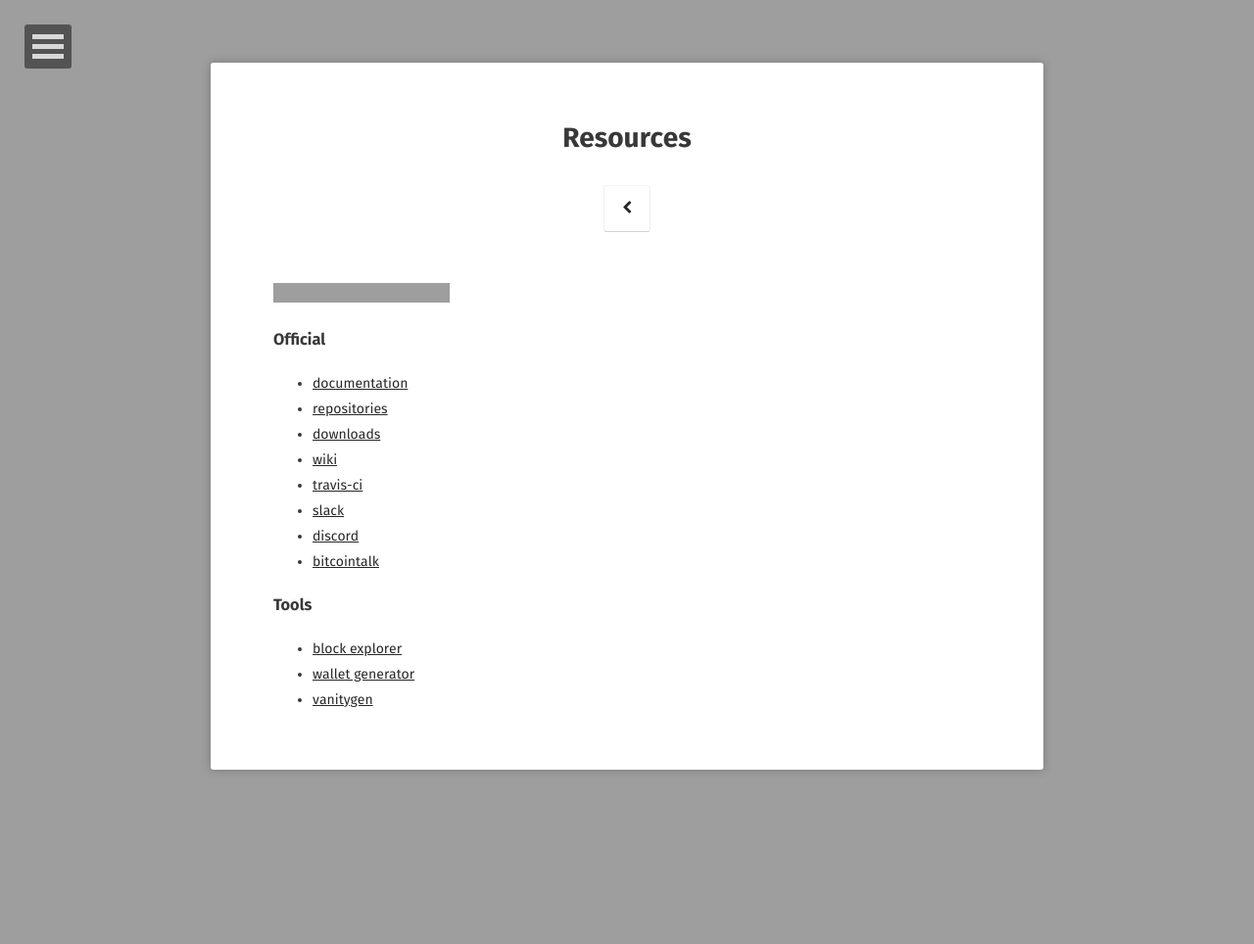
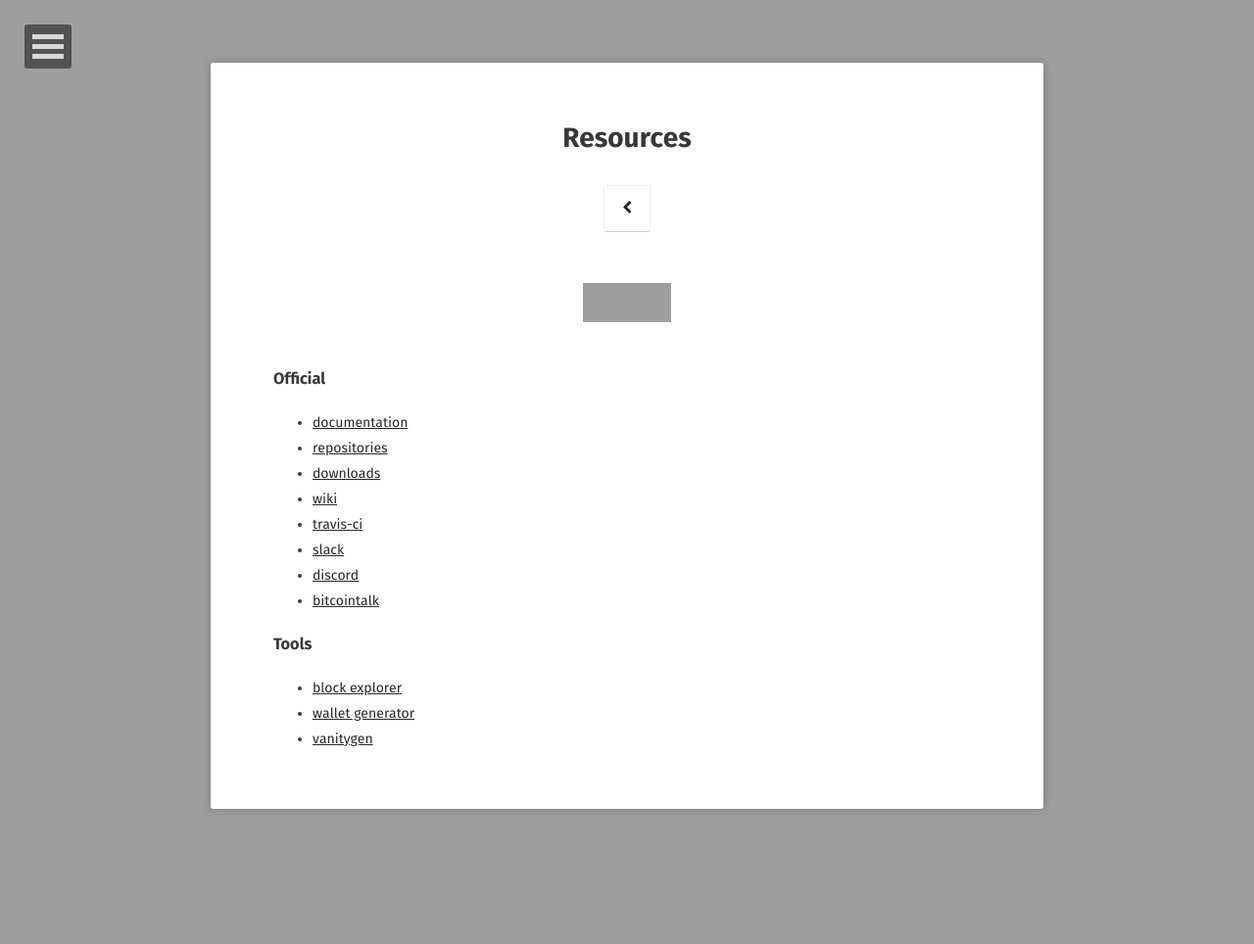
Before and after one commit to AXErunners/axerunners.github.io, a Jekyll site: the page built from resources/index.md, in a window 1280 px wide. Shown: the whole page at 98% size. Built offline with Jekyll 4.4.1, drawn with Linux system fonts in a browser that asks for light colours; some web fonts are replaced; grey boxes are pictures that could not be loaded.

Commit message:
Update index.md

```diff
--- a/resources/index.md
+++ b/resources/index.md
@@ -6,7 +6,7 @@
 date: '2018-03-04'
 comments: false
 ---
-<img src="https://img.shields.io/github/tag/axerunners/axe.svg?maxAge=2592000" alt="master" align="left">  <img src="https://travis-ci.org/AXErunners/axe.svg?branch=master" alt="master" align="left"><br />
+<img src="https://img.shields.io/github/tag/axerunners/axe.svg?maxAge=2592000"> <img src="https://travis-ci.org/AXErunners/axe.svg?branch=master" alt="master"><br />
 
 ### Official
 * [documentation](https://github.com/AXErunners/axe/tree/master/doc)
```
